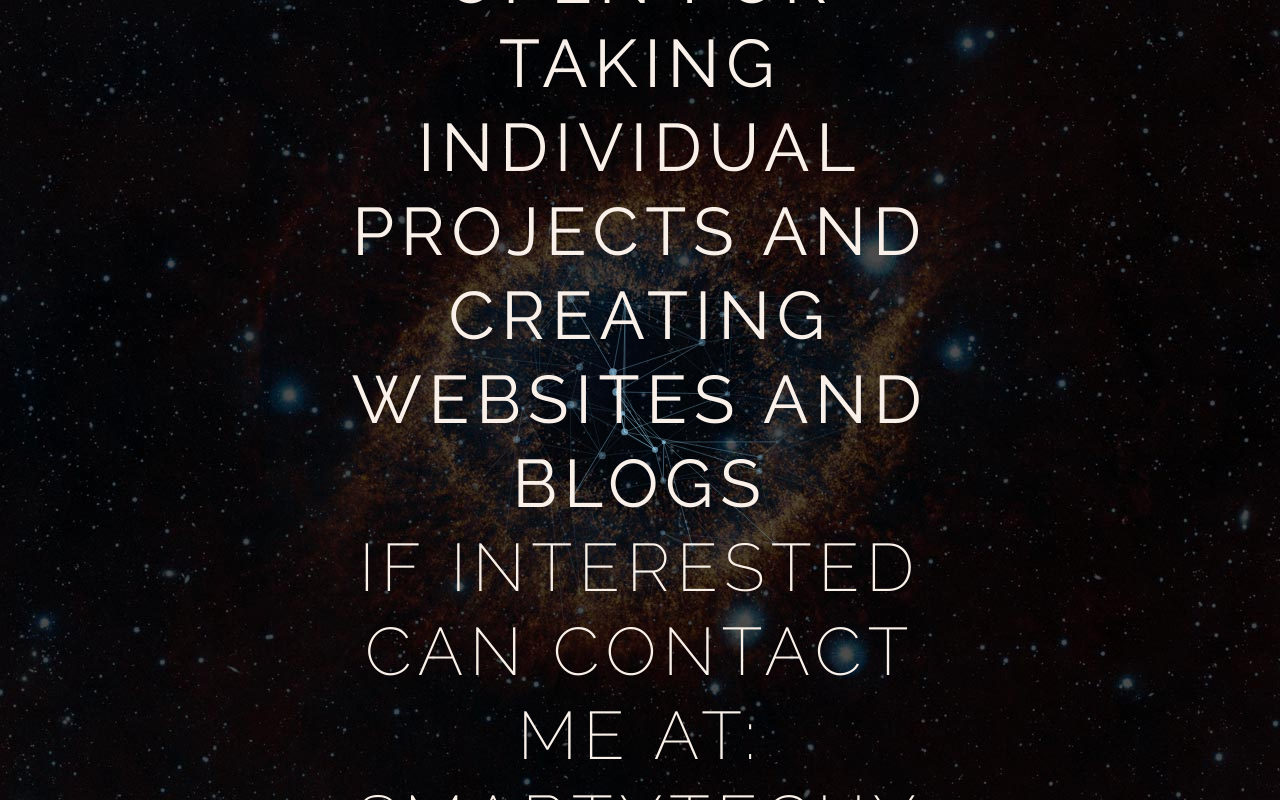
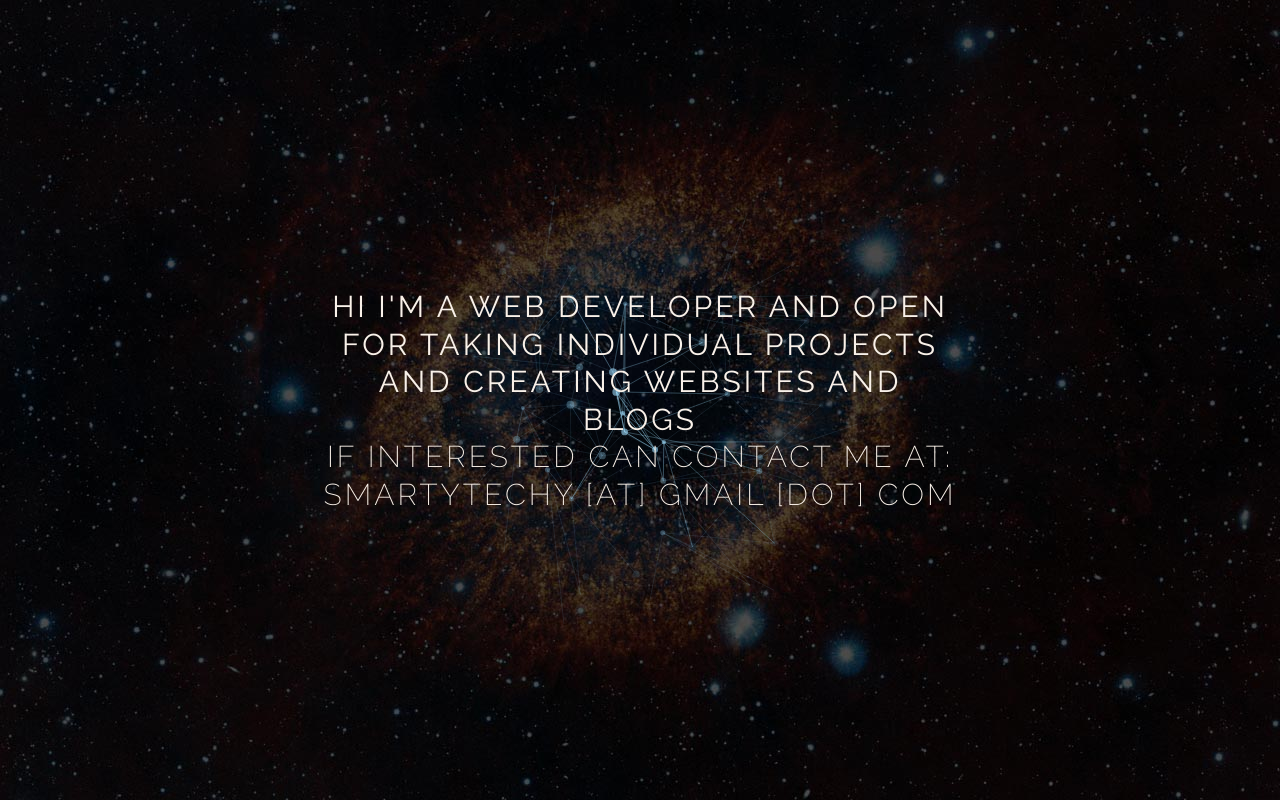
Before and after one commit to bhawnam193/bhawnam193.github.io, a plain HTML site: page index.html in a window 1280 px wide. Drawn offline with Linux system fonts and the light colour scheme.

Commit message:
Update component.css

```diff
--- a/css/component.css
+++ b/css/component.css
@@ -42,7 +42,7 @@
 .demo-1 .main-title,
 .demo-3 .main-title {
 	text-transform: uppercase;
-	font-size: 4.2em;
+	font-size: 30px;
 	letter-spacing: 0.1em;
 }
 
```
